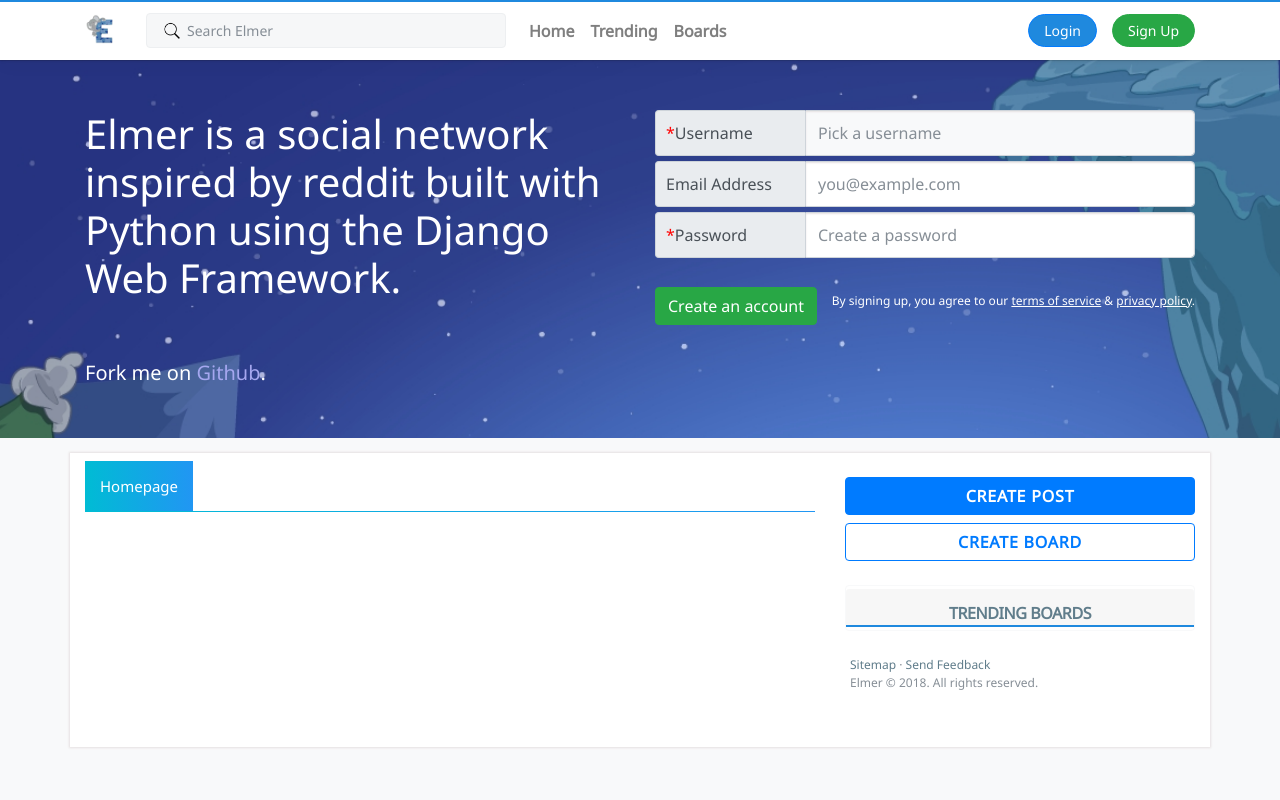
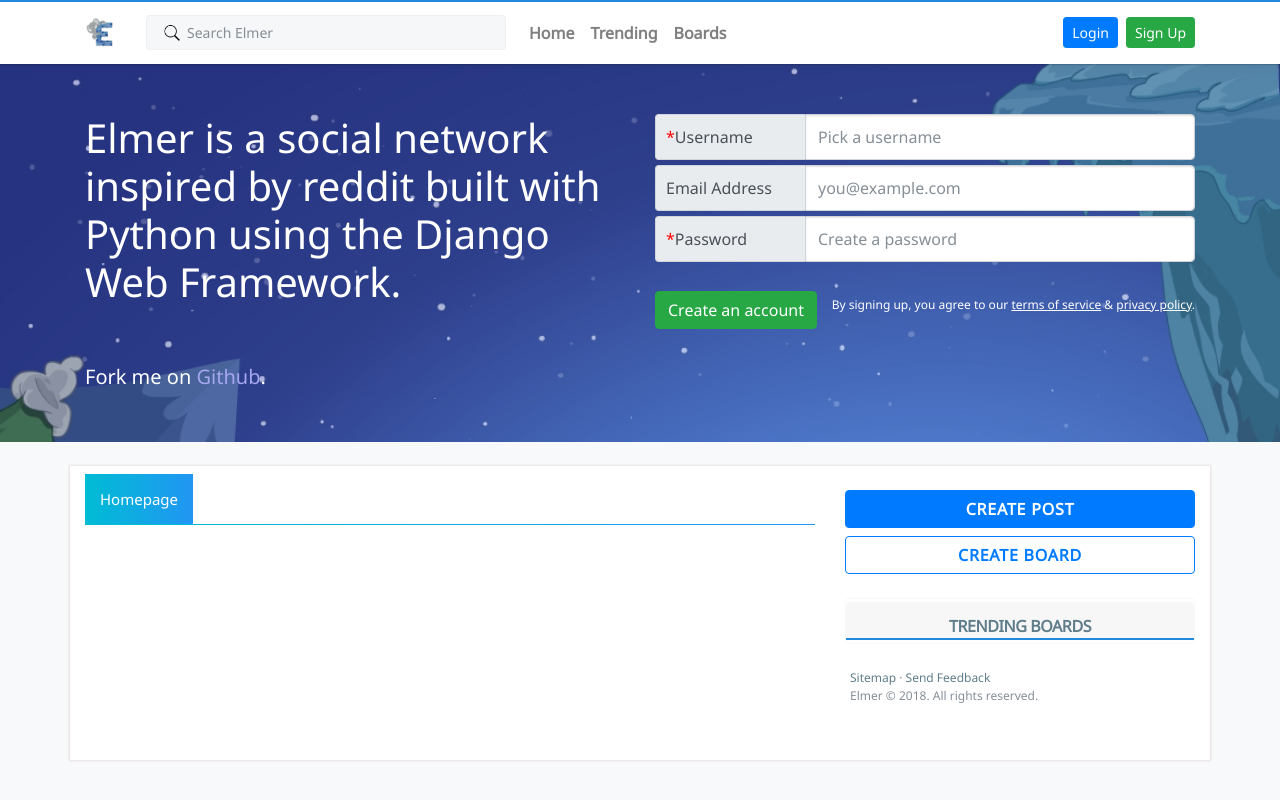
Before and after one commit to thetruefuss/elmer, a Django app: page / in a window 1280 px wide. Run offline with Django 3.2, Linux system fonts and the light colour scheme; data that the repository does not hold is empty; parts of the project's set-up code (start-up, migrations or seed data) failed here and were passed over; some libraries are stand-ins or nearby versions.

Commit message:
Just another commit

```diff
--- a/static/css/custom.css
+++ b/static/css/custom.css
@@ -22,13 +22,6 @@
   font-size: 14px;
   margin-bottom: 0;
 }
-#nb_btn:hover,
-#ns_btn:hover {
-  color: #005999;
-  background-color: #e6f4ff;
-  border-color: #07c;
-  box-shadow: none;
-}
 .dropdown-item {
   color: #607d8b;
 }
@@ -44,28 +37,12 @@
   border-radius: 50%;
   color: #fff;
 }
-.carousel-item .w-100 {
-  height: 289px;
-}
-.carousel-caption h5 {
-  color: #fff;
-  background-color: rgba(0, 0, 0, 0.5);
-}
 .fa-star,
 .fa-star-o {
   color: #ffc107;
 }
 a {
   color: #607d8b;
-}
-.card .card-body .text-right a {
-  text-decoration: underline;
-}
-@media only screen and (max-width: 500px) {
-  div.col-lg-4,
-  div.col-md-4 {
-    display: none;
-  }
 }
 .pageHeadingH1 {
   border-bottom: 1px solid transparent;
@@ -85,28 +62,6 @@
   background-color: #fff;
   box-shadow: 0 0 2px 1px #e6e1e2;
   padding-bottom: 50px;
-}
-.form_content_block {
-  margin: 15px auto 0;
-}
-.content_block {
-  margin-top: 15px;
-}
-.login_btn,
-.new_post_btn {
-  background-color: #1f89de;
-}
-.login_btn,
-.new_post_btn,
-.signup_btn {
-  padding: 5px 15px;
-  border-radius: 100px;
-}
-.login_btn {
-  margin-right: 15px;
-}
-.new_post_btn {
-  margin-left: 15px;
 }
 .extra_navbar_styling {
   background: #fff;
@@ -152,16 +107,6 @@
 span#required_inp {
   color: red;
 }
-#subject_form #id_email,
-#subject_form #id_password,
-#welcome_signup_form #id_username {
-  background-color: #f8f9fa;
-}
-#subject_form #id_email:focus,
-#subject_form #id_password:focus,
-#welcome_signup_form #id_username:focus {
-  background-color: #fff;
-}
 li.list-group-item:nth-child(odd) {
   background-color: #fbfbfb;
 }
--- a/templates/base.html
+++ b/templates/base.html
@@ -42,7 +42,7 @@
 
       {% include "includes/messages.html" %}
 
-      <div class="container content_block">
+      <div class="container my-4 content_block">
         <div class="row">
           <div class="col-lg-8 col-md-8">
             {% block content %}
@@ -71,7 +71,7 @@
       </div>
 
     {% else %}
-      <div class="container form_content_block">
+      <div class="container mx-auto my-4 form_content_block">
         <div class="row">
           <div class="container mx-auto" style="width: 50%;">
             {% block form_content %}
--- a/templates/css.html
+++ b/templates/css.html
@@ -2,5 +2,5 @@
 <link rel="stylesheet" href="https://maxcdn.bootstrapcdn.com/bootstrap/4.0.0-beta.2/css/bootstrap.min.css" integrity="sha384-PsH8R72JQ3SOdhVi3uxftmaW6Vc51MKb0q5P2rRUpPvrszuE4W1povHYgTpBfshb" crossorigin="anonymous">
 <link href="https://maxcdn.bootstrapcdn.com/font-awesome/4.7.0/css/font-awesome.min.css" rel="stylesheet" integrity="sha384-wvfXpqpZZVQGK6TAh5PVlGOfQNHSoD2xbE+QkPxCAFlNEevoEH3Sl0sibVcOQVnN" crossorigin="anonymous">
 <link href="https://fonts.googleapis.com/css?family=Noto+Sans" rel="stylesheet">
-<link rel="stylesheet" href="{% static 'css/custom.css' %}?v=3">
+<link rel="stylesheet" href="{% static 'css/custom.css' %}?v=5">
 <link rel="icon" type="image/png" href="{% static 'img/elmer_logo.png' %}?lastmod=1">
--- a/templates/includes/header.html
+++ b/templates/includes/header.html
@@ -2,17 +2,26 @@
 
 <nav class="navbar sticky-top navbar-expand-lg navbar-expand-md navbar-light extra_navbar_styling">
   <div class="container">
-    <a class="navbar-brand" href="{% url 'home' %}"><img src="{% static 'img/elmer_logo.png' %}?lastmod=1" alt="Elmer" height="30px" style="position:relative;top:-3px;"></a>
+    <a class="navbar-brand mb-1" href="{% url 'home' %}">
+      <img src="{% static 'img/elmer_logo.png' %}?lastmod=1" alt="Elmer" height="30px">
+    </a>
     <button class="navbar-toggler" type="button" data-toggle="collapse" data-target="#topNavbar" aria-controls="topNavbar" aria-expanded="false" aria-label="Toggle navigation">
       <span class="navbar-toggler-icon"></span>
     </button>
     <div class="collapse navbar-collapse" id="topNavbar">
 
       <ul class="navbar-nav mr-auto">
-        <form class="form-inline" {% if not bv %}action="{% url 'search' %}"{% else %}action="{% url 'board_search' board.slug %}"{% endif %} method="get" autocomplete="off">
+        <form class="form-inline"
+              action="{% if not bv %}{% url 'search' %}{% else %}{% url 'board_search' board.slug %}{% endif %}"
+              method="get"
+              autocomplete="off">
           <div class="form-group">
             <label for="search" class="sr-only">Search</label>
-            <input type="text" class="form-control form-control-md" id="search" name="query" {% if not bv %}placeholder="Search Elmer"{% else %}placeholder='Search b/{{board.slug}}'{% endif %}>
+            <input type="text"
+                   class="form-control form-control-md"
+                   id="search"
+                   name="query"
+                   placeholder="{% if not bv %}Search Elmer{% else %}Search b/{{board.slug}}{% endif %}">
           </div>
         </form>
         <li class="nav-item">
@@ -22,39 +31,36 @@
             <a class="nav-link" href="{% url 'trending' %}">Trending</a>
         </li>
         <li class="nav-item">
-          <a class="nav-link" href="{% if request.user.is_authenticated %}#{% else %}{% url 'view_all_boards' %}{% endif %}" id="boards_container_trigger">Boards</a>
+          <a class="nav-link"
+             href="{% if request.user.is_authenticated %}#{% else %}{% url 'view_all_boards' %}{% endif %}"
+             id="boards_container_trigger">Boards</a>
         </li>
       </ul>
 
       {% if request.user.is_authenticated %}
-      <!-- USER LINKS -->
-      <a href="{% url 'inbox' %}" style="margin-right:15px; position:relative;" id="check_messages" title="Inbox"><i class="fa fa-inbox fa-lg" aria-hidden="true"></i><span id="messages_count"></span></a>
-      <a href="{% url 'activities' %}" style="margin-right:15px; position:relative;" id="check_activities" title="Notifications"><i class="fa fa-bell-o fa-lg" aria-hidden="true"></i><span id="activities_count"></span></a>
-      <a href="{% url 'new_subject' %}" style="margin-right:15px; position:relative;" title="Post a new subject"><i class="fa fa-pencil fa-lg" aria-hidden="true"></i></a>
+        <a href="{% url 'inbox' %}" class="mr-3" id="check_messages"><i class="fa fa-inbox fa-lg" aria-hidden="true"></i><span id="messages_count"></span></a>
+        <a href="{% url 'activities' %}" class="mr-3" id="check_activities"><i class="fa fa-bell-o fa-lg" aria-hidden="true"></i><span id="activities_count"></span></a>
+        <a href="{% url 'new_subject' %}" class="mr-3"><i class="fa fa-pencil fa-lg" aria-hidden="true"></i></a>
+
         <div class="dropdown">
-        <a href="#" role="button" id="user_dropdown" data-toggle="dropdown" aria-haspopup="true" aria-expanded="false" title="Profile and settings"><img src="{{request.user.profile.get_picture}}" style="width:36px; height:36px; border-radius:50px;"></a>
-
-        <div class="dropdown-menu" aria-labelledby="user_dropdown" style="right:0; left:auto;">
-          <a class="dropdown-item font-weight-bold" href="{% url 'user_profile' request.user.username %}" title="{{ request.user.profile.screen_name }}">{{ request.user.profile.screen_name|truncatechars:20 }}</a>
-          <div class="dropdown-divider"></div>
-          <a class="dropdown-item" href="{% url 'user_profile' request.user.username %}">View profile</a>
+          <a href="#" role="button" id="user_dropdown" data-toggle="dropdown" aria-haspopup="true" aria-expanded="false">
+            <img src="{{request.user.profile.get_picture}}" style="width: 36px; height: 36px; border-radius: 50px;">
+          </a>
+          <div class="dropdown-menu" aria-labelledby="user_dropdown" style="right: 0; left: auto;">
+            <a class="dropdown-item" href="{% url 'user_profile' request.user.username %}">Your Profile</a>
             <a class="dropdown-item" href="{% url 'view_following' %}">Following</a>
             <a class="dropdown-item" href="{% url 'user_subscription_list' request.user.username %}">Subscriptions</a>
             <div class="dropdown-divider"></div>
             <a class="dropdown-item" href="{% url 'new_board' %}">Create Board</a>
             <a class="dropdown-item" href="{% url 'user_created_boards' request.user.username %}">Your Boards</a>
             <div class="dropdown-divider"></div>
-          <a class="dropdown-item" href="{% url 'profile_edit' %}">Account settings</a>
-          <a class="dropdown-item font-weight-light" href="#">Send Feedback</a>
-          <a class="dropdown-item" href="{% url 'logout' %}">Sign out</a>
+            <a class="dropdown-item" href="{% url 'profile_edit' %}">Account Settings</a>
+            <a class="dropdown-item" href="{% url 'logout' %}">Logout</a>
           </div>
         </div>
-
       {% else %}
-
-      <a href="{% url 'login' %}" class="btn btn-primary btn-sm login_btn" role="button" title="Login to post subjects">Login</a>
-      <a href="{% url 'signup' %}" class="btn btn-success btn-sm signup_btn" role="button" title="Create an account">Sign Up</a>
-
+        <a href="{% url 'login' %}" class="btn btn-primary btn-sm mr-2">Login</a>
+        <a href="{% url 'signup' %}" class="btn btn-success btn-sm">Sign Up</a>
       {% endif %}
     </div>
   </div>
```
Also changed, not shown: templates/includes/featured_post.html (deleted, +0 -55 lines). Lines whose indentation alone changed are shown as unchanged.
